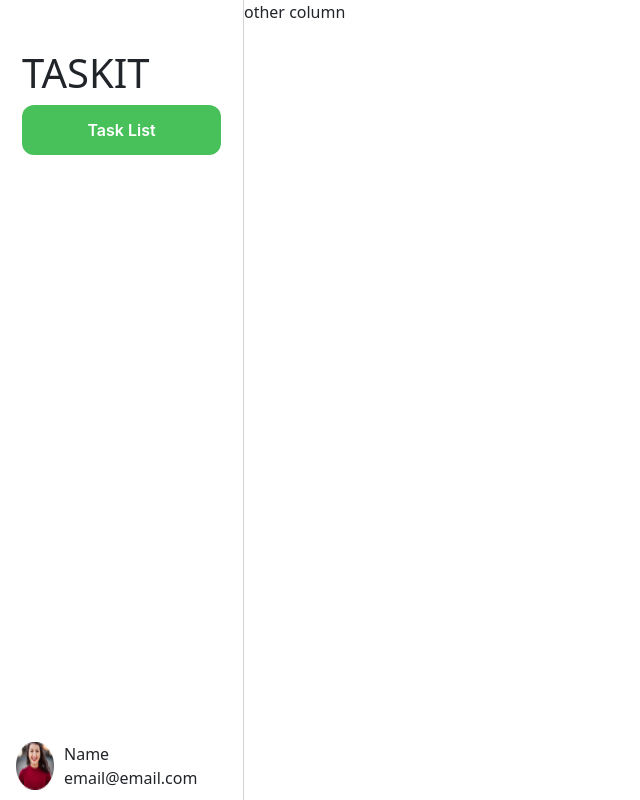
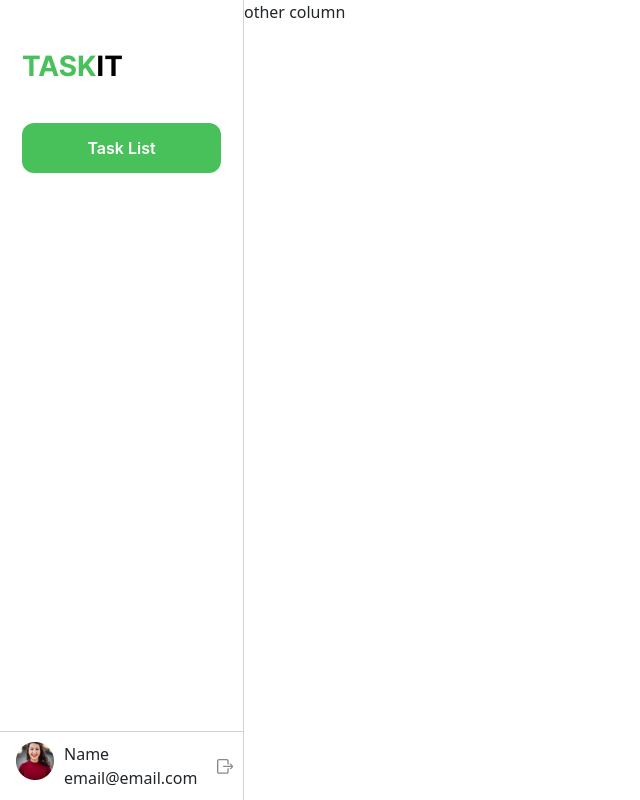
Before and after one commit to MolliShearin/TaskIt-Project, an Angular app: page / in a window 1280 px wide. Shown: the whole page, without its empty margins (0-640 px from the left). Built offline with nearby package versions, Linux system fonts and the light colour scheme.

Commit message:
sidebar edits

```diff
--- a/src/app/sidebar/sidebar.component.css
+++ b/src/app/sidebar/sidebar.component.css
@@ -1,4 +1,36 @@
-.tasklist-btn {
-  background-color: #48C15B;
-  padding: 0px 40px 0px 40px;
+.sidebar-top {
+width: 244px;
+min-height: 100vh;
+border-right: 1px solid #d2d2d2;
+background: #fff;
+padding: 0px 22px;
+padding-top: 49px;
+position: fixed;
 }
+
+.sidebar-button {
+  background-color: #48c15b;
+  width: 100%;
+  padding: 15px;
+  color: #fff;
+  text-align: center;
+  font-family: Inter;
+  font-size: 16px;
+  font-style: normal;
+  font-weight: 600;
+  line-height: normal;
+  border: none;
+  border-radius: 12px;
+  margin-top: 40px;
+}
+
+.sidebar-bottom {
+  position: fixed;
+  bottom: 0;
+  left: 0;
+  display: flex;
+  gap: 10px;
+  padding: 10px 16px;
+  border-top: 1px solid #d2d2d2;
+  width: 244px;
+}
--- a/src/app/sidebar/sidebar.component.html
+++ b/src/app/sidebar/sidebar.component.html
@@ -1,49 +1,14 @@
-<div
-  style="
-    width: 244px;
-    min-height: 100vh;
-    border-right: 1px solid #d2d2d2;
-    background: #fff;
-    padding: 0px 22px;
-    padding-top: 49px;
-    position: fixed;
-  "
->
-  <h1>TASKIT</h1>
-  <button
-    style="
-      background-color: #48c15b;
-      width: 100%;
-      padding: 15px;
-      color: #fff;
-      text-align: center;
-      font-family: Inter;
-      font-size: 16px;
-      font-style: normal;
-      font-weight: 600;
-      line-height: normal;
-      border: none;
-      border-radius: 12px;
-    "
-  >
-    Task List
-  </button>
+<div class="sidebar-top">
+  <img src="assets/Logo.png" alt="">
+  <button class="sidebar-button">Task List</button>
 
-  <div
-    style="
-      position: fixed;
-      bottom: 0;
-      left: 0;
-      display: flex;
-      gap: 10px;
-      padding: 10px 16px;
-    "
-  >
-    <img src="assets/profile-image.png" alt="" />
+  <div class="sidebar-bottom">
+    <img src="assets/profile-image.png" alt="" height="38px"/>
 
     <div style="display: flex; flex-direction: column">
       <p style="margin:0px">Name</p>
       <p style="margin:0px">email@email.com</p>
     </div>
+    <img src="assets/Frame 9.svg" alt="">
   </div>
 </div>
```
Also changed, not shown: src/assets/Frame 9.svg (added), src/assets/Logo.png (added).
